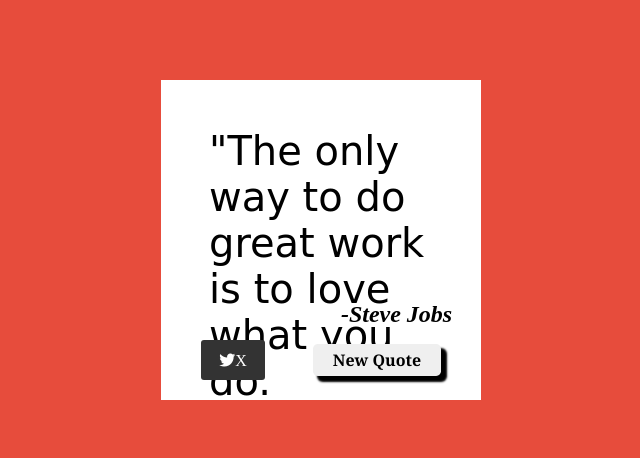
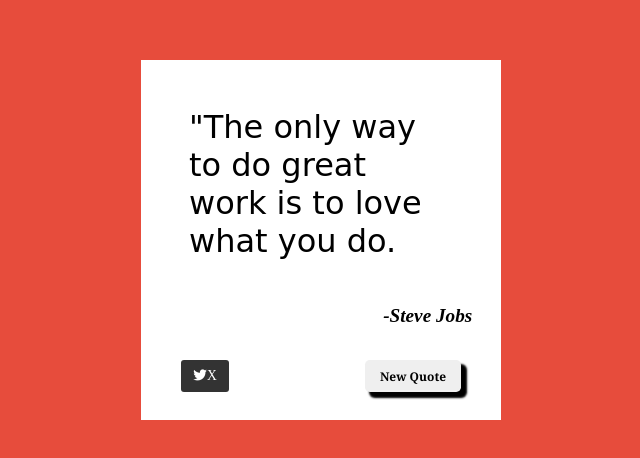
Before and after one commit to GovindRoG7/Random-Quote-Machine, a plain HTML site: page index.html in a window 1536 px wide. Shown: the part 160-618 px from the top of the page, without its empty margins (447-1087 px from the left). Drawn offline with Linux system fonts and the light colour scheme.

Commit message:
Add files via upload

```diff
--- a/styles.css
+++ b/styles.css
@@ -126,7 +126,7 @@
 
       .top-div {
           padding: 1rem;
-          font-size: 1.5rem;
+          font-size: 1.3rem;
 
       }
 
@@ -172,29 +172,18 @@
 
 
 
-  @media only screen and (min-width:1440px) {
+
+
+  @media screen and (min-width: 1024px) and (max-width: 1440px) {
     section{
-      width:40vmin;
-      height: 40vmin;
+      width:50vmin;
+      height: 50vmin;
     }
 
     .top-div{
-      font-size:2.5rem;
+      font-size:1.5rem;
+
     }
 
-    .author-box{
-      font-size:1.5rem;
-    }
-
-    .new-quote{
-      width:8rem;
-      font-size:1rem;
-    }
-
-    .tweet-twitter{
-      width:4rem;
-      height:2.5rem;
-      font-size:1rem;
-    }
 
   }
```
